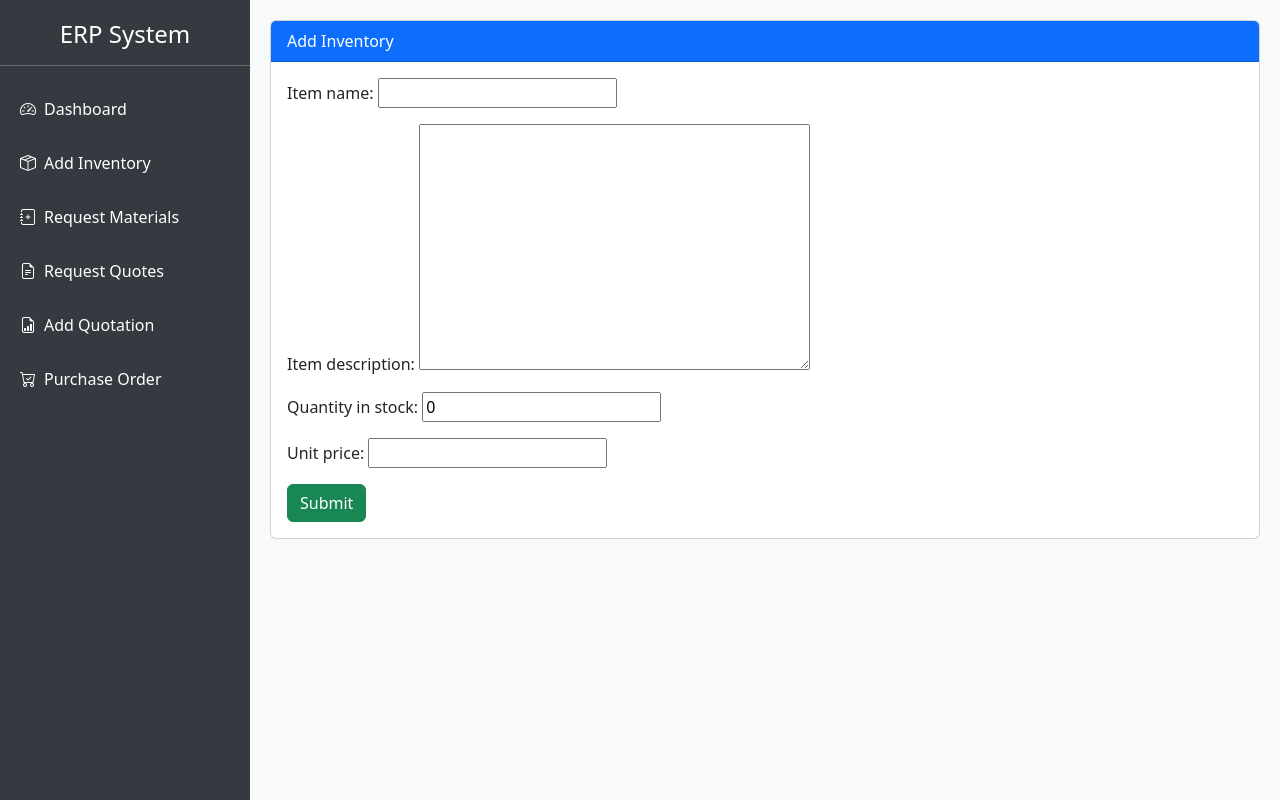
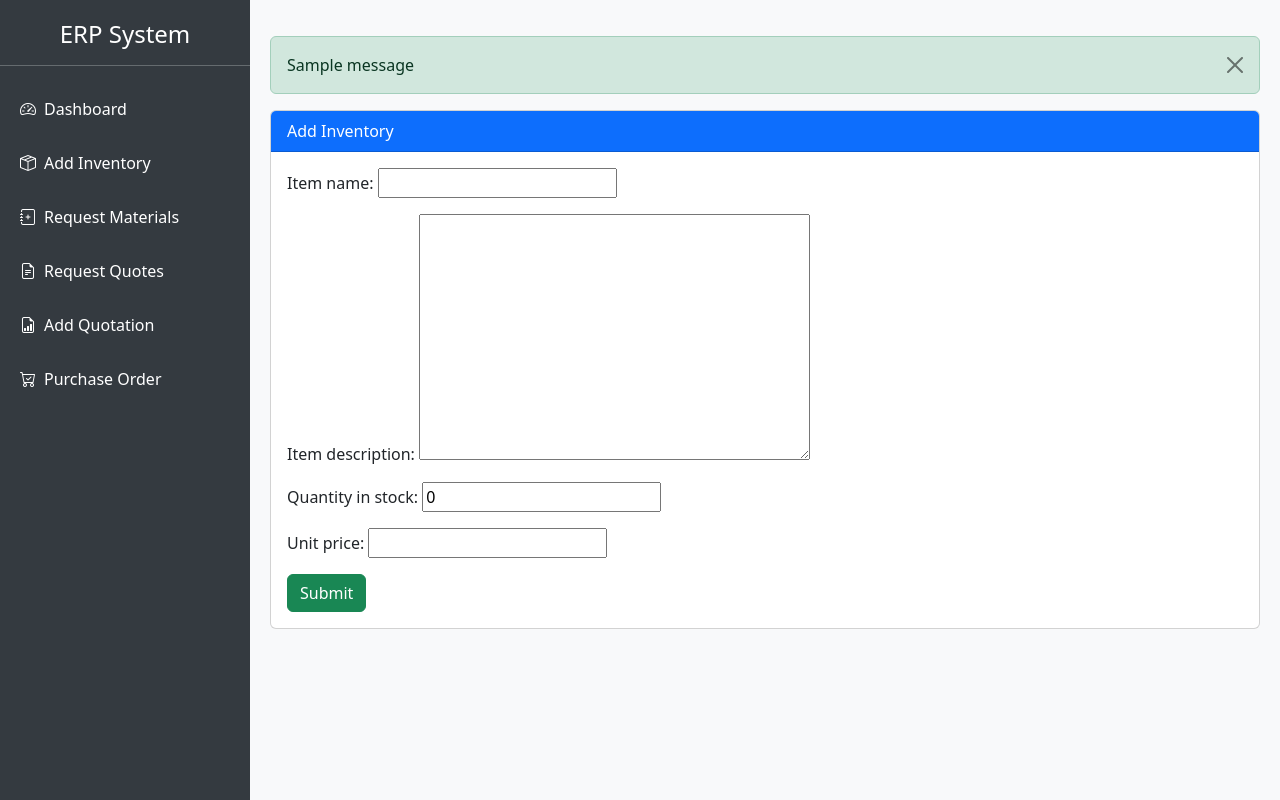
Before and after one commit to Anuoluwa-samuel/Purchases, a Django app: page /add-inventory/ in a window 1280 px wide. Run offline with Django 5.2, Linux system fonts and the light colour scheme; tables that the repository leaves empty hold one stand-in row (values such as "Sample post"); one stand-in notice (Sample message) is shown.

Commit message:
feat: Display Django messages in base template

```diff
--- a/templates/base.html
+++ b/templates/base.html
@@ -52,6 +52,17 @@
     </div>
 
     <div class="content">
+        {% if messages %}
+  <div class="mt-3">
+    {% for message in messages %}
+      <div class="alert alert-{{ message.tags }} alert-dismissible fade show" role="alert">
+        {{ message }}
+        <button type="button" class="btn-close" data-bs-dismiss="alert"></button>
+      </div>
+    {% endfor %}
+  </div>
+{% endif %}
+
         {% block content %}
         {% endblock %}
     </div>
```
